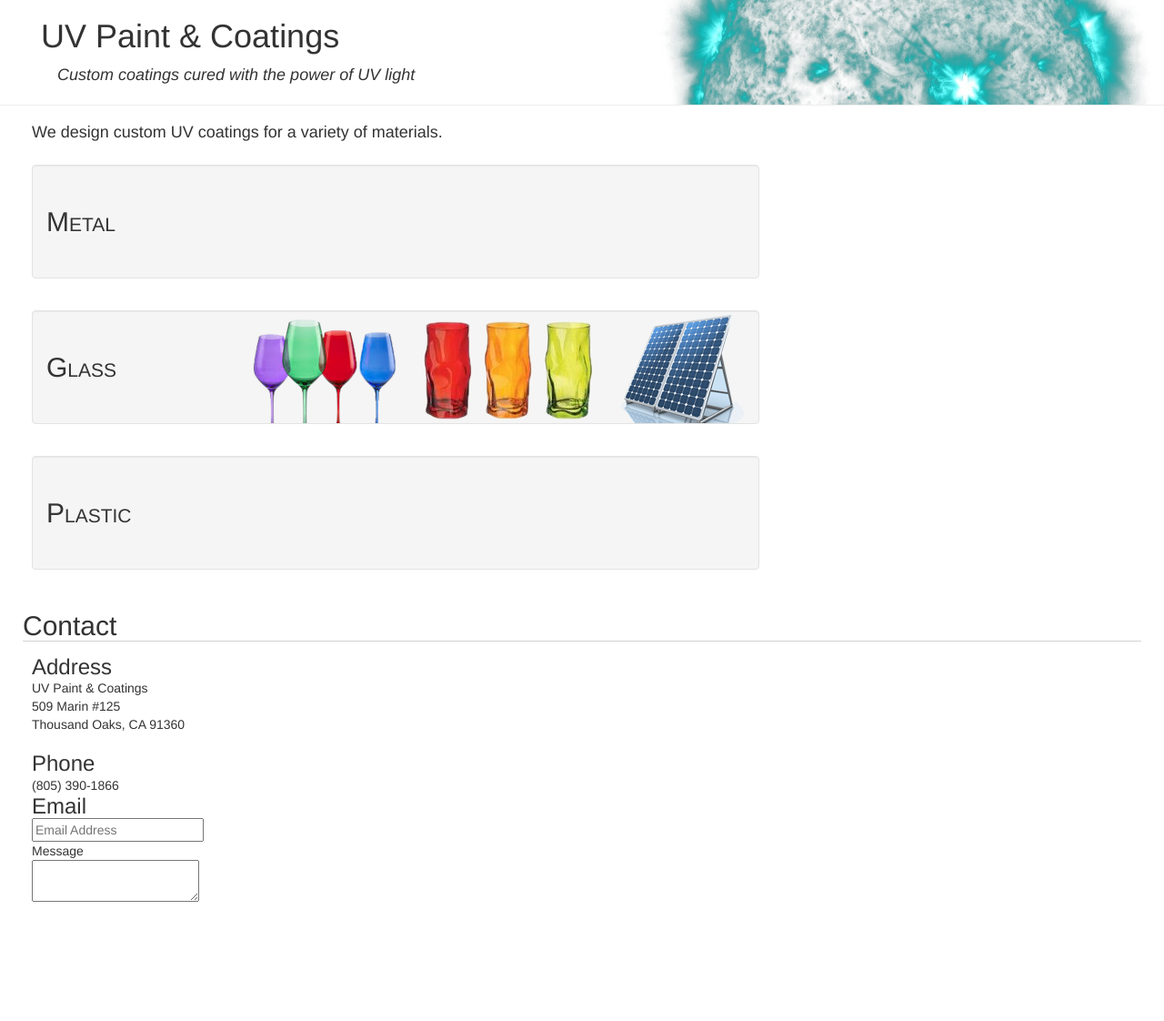
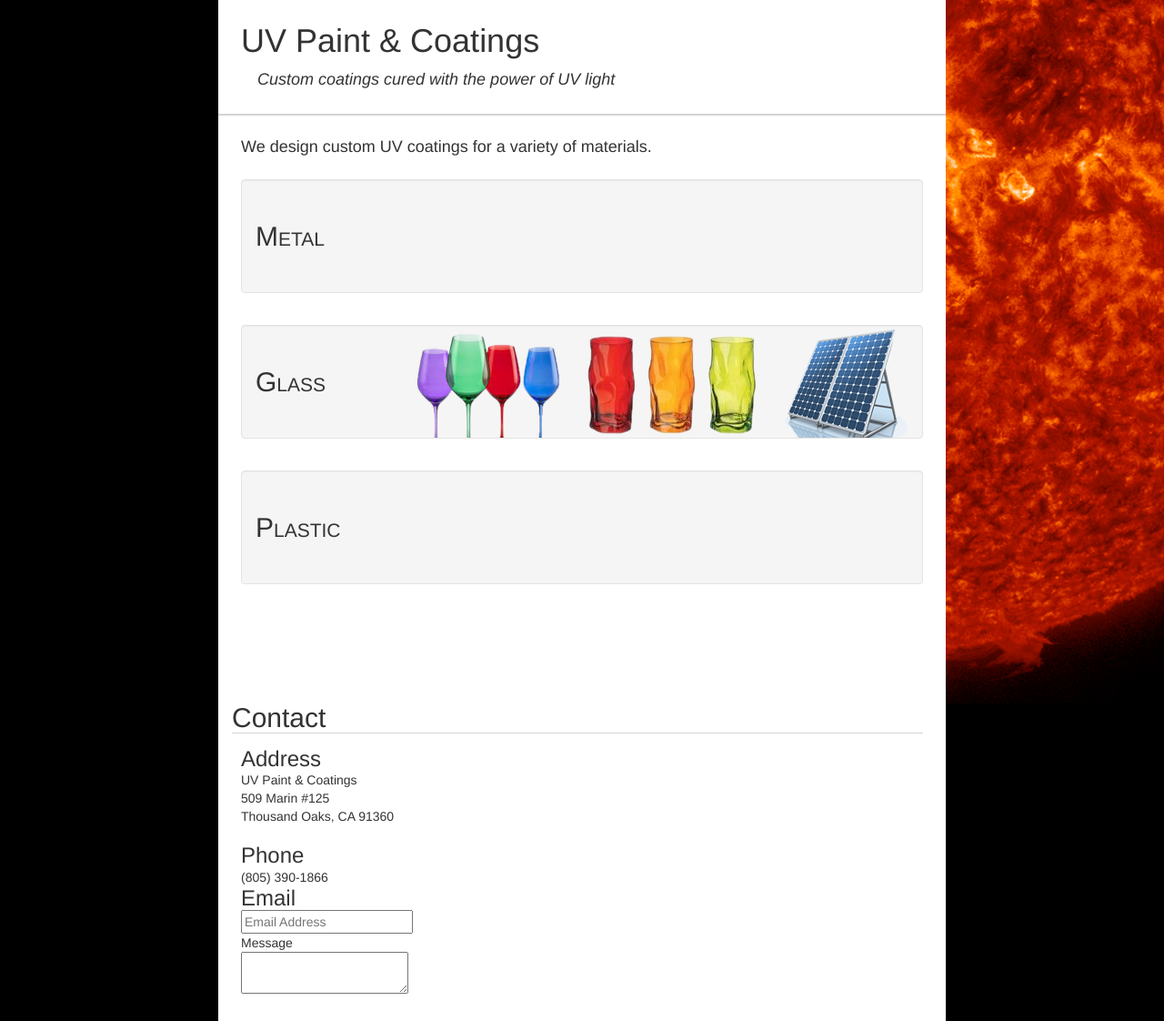
Before and after one commit to networkerror/uvpccom, a PHP site: page / in a window 1280 px wide. Shown: the whole page at 91% size. Before the commit the page ends 991 px from the top, so only its background shows below. Run offline with PHP 8.4, Linux system fonts and the light colour scheme.

Commit message:
Black background POC

```diff
--- a/index.css
+++ b/index.css
@@ -1,10 +1,15 @@
+body {
+  background-color: black;
+  background-image: url(img/solar-huge-orange.png);
+  background-position-x: right;
+  background-repeat: no-repeat;
+  background-size: 1030px;
+}
+
 header.page-header {
-  margin-top: 0px;
-  padding: 20px 0px 20px 45px;
-  background-image: url(img/header-background.png);
-  background-repeat: no-repeat;
-  background-position-x: right;
-  background-position-y: -161px;
+  margin: auto;
+  padding: 0px;
+  border: none;
 }
 header.page-header h1 {
   margin-bottom: 10px;
@@ -14,9 +19,22 @@ header.page-header small {
   font-style: italic;
   margin-left: 18px;
 }
+header>section {
+  background-color: white;
+  border-bottom: 2px solid lightgray;
+}
 
 main {
-  margin: 10px 25px 0px 35px;
+  margin: auto;
+}
+
+section {
+  background-color: white;
+  display: table;
+  margin: 0 auto;
+  min-width: 800px;
+  max-width: 1000px;
+  padding: 25px;
 }
 
 main h4 {
--- a/index.html
+++ b/index.html
@@ -14,8 +14,10 @@
 <body>
 
 <header class="page-header">
-  <h1>UV Paint & Coatings</h1>
-  <small>Custom coatings cured with the power of UV light</small>
+  <section>
+    <h1>UV Paint & Coatings</h1>
+    <small>Custom coatings cured with the power of UV light</small>
+  </section>
 </header>
 
 <main>
```
Also changed, not shown: img/solar-huge-orange.png (added), 1 other file.
